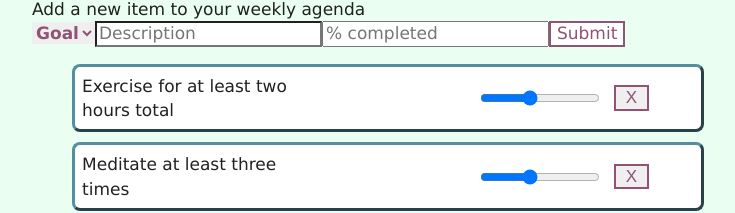
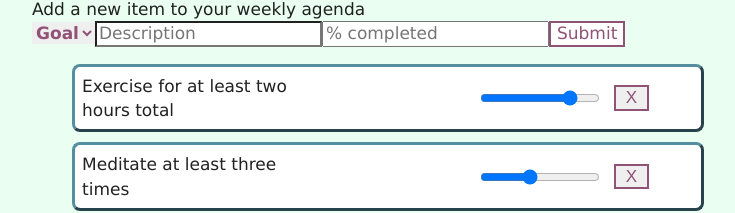
Before and after one commit to melissamfields12/weekly-agenda-app, a React (Create React App) app: page /weeklygoals in a window 1280 px wide. Shown: the part 119-332 px from the top of the page, without its empty margins (272-1007 px from the left). Built offline with nearby package versions, Linux system fonts and the light colour scheme; data requests are answered from the project's data file.

Commit message:
Get weekly goal progress bar working.

```diff
--- a/db.json
+++ b/db.json
@@ -47,7 +47,7 @@
     {
       "id": 1,
       "name": "Exercise for at least two hours total",
-      "progress": 40
+      "progress": 79
     },
     {
       "id": 2,
--- a/src/components/App.js
+++ b/src/components/App.js
@@ -47,6 +47,17 @@ function App() {
     setTasks(updatedTasks)
   }
 
+  function updateProgress(updatedGoal) {
+    const updatedGoals = goals.map((goal) => {
+        if (goal.id === updatedGoal.id) {
+            return updatedGoal;
+        } else {
+            return goal;
+        }
+    })
+    setGoals(updatedGoals)
+}
+
   return (
     <div>
       <NavBar />
@@ -57,7 +68,7 @@ function App() {
           <Home />
         </Route>
         <Route path="/weeklygoals">
-          <GoalContainer goals={goals} onDeleteGoal={onDeleteGoal}/>
+          <GoalContainer goals={goals} onDeleteGoal={onDeleteGoal} updateProgress={updateProgress}/>
         </Route>
         <Route path="/weeklytasks">
           <TaskContainer tasks={tasks} updateTaskList={updateTaskList} onDeleteTask={onDeleteTask}/>
--- a/src/components/GoalContainer.js
+++ b/src/components/GoalContainer.js
@@ -1,13 +1,14 @@
 import React from "react";
 import GoalList from "./GoalList";
 
-function GoalContainer({ goals, onDeleteGoal }) {
+function GoalContainer({ goals, onDeleteGoal, updateProgress }) {
 
     const mappedGoals = goals.map((goal) =>
         <GoalList
         key={goal.id}
         goal={goal}
         onDeleteGoal={onDeleteGoal}
+        updateProgress={updateProgress}
         />
        )
 
--- a/src/components/GoalList.js
+++ b/src/components/GoalList.js
@@ -1,7 +1,22 @@
-import React from "react";
+import React, { useState } from "react";
 
-function GoalList({ goal, onDeleteGoal }) {
-    const {name, progress} = goal
+function GoalList({ goal, onDeleteGoal, updateProgress }) {
+    const {name, progress} = goal;
+
+    const [goalBar, setGoalBar] = useState(progress);
+
+    function updateGoalProgress(e) {
+        setGoalBar(parseInt(e.target.value))
+        fetch(`http://localhost:3004/goals/${goal.id}`, {
+            method: 'PATCH',
+            headers: {
+                "Content-type": "application/json",
+            },
+            body: JSON.stringify({progress: goalBar})
+        })
+            .then(resp => resp.json())
+            .then(updatedGoal => updateProgress(updatedGoal))
+    }
 
     const deleteGoal = () => {
         fetch(`http://localhost:3004/goals/${goal.id}`, {
@@ -17,11 +32,14 @@ function GoalList({ goal, onDeleteGoal }) {
             <br></br>
             {/* <span className="progress">{progress}% completed</span> */}
             <input
+            onChange={updateGoalProgress}
             type="range"
             min="0"
             max="100"
+            // step="10"
             className="progress-bar"
-            value={progress}
+            name={progress}
+            value={goalBar}
             />
             <button
                 onClick={deleteGoal}
```
